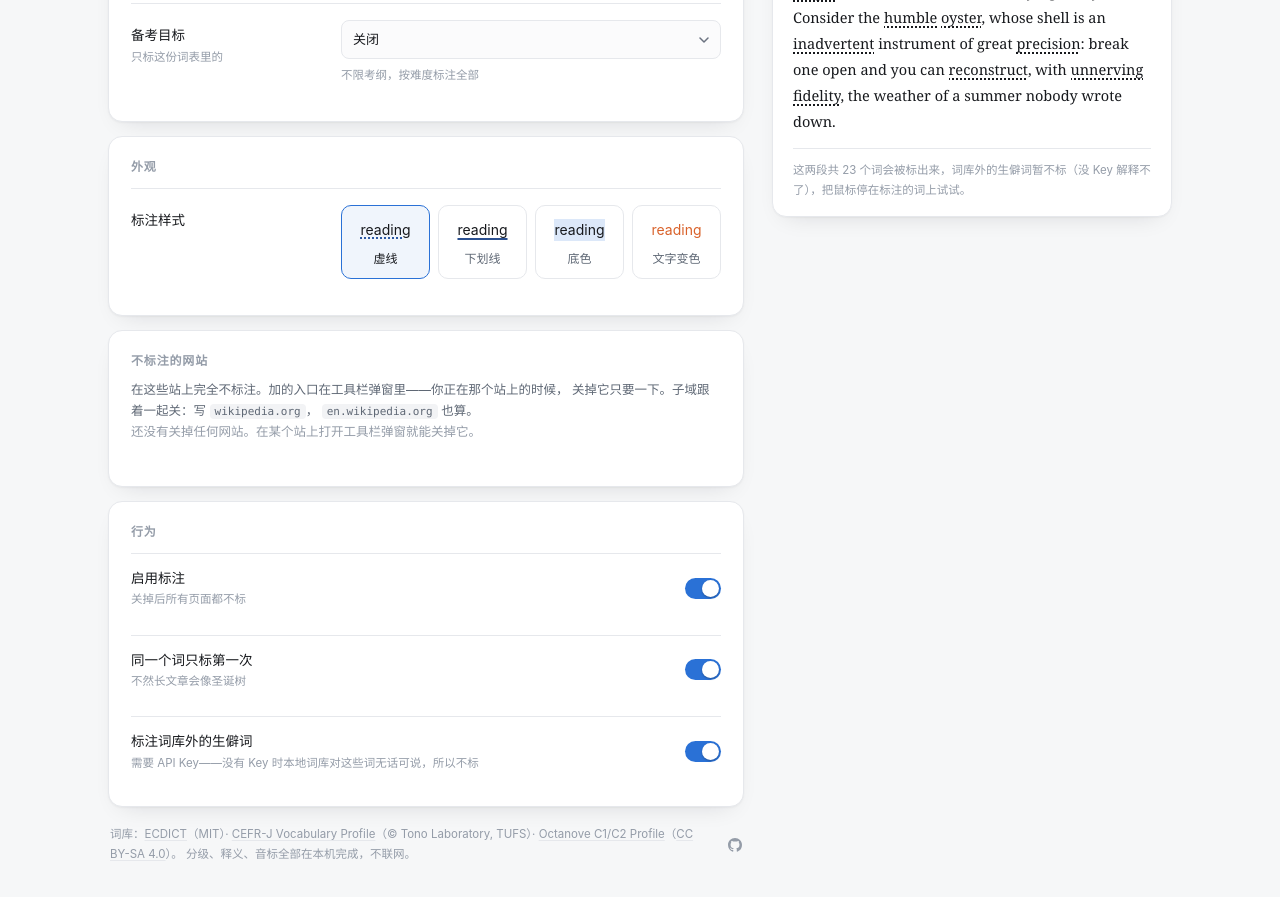
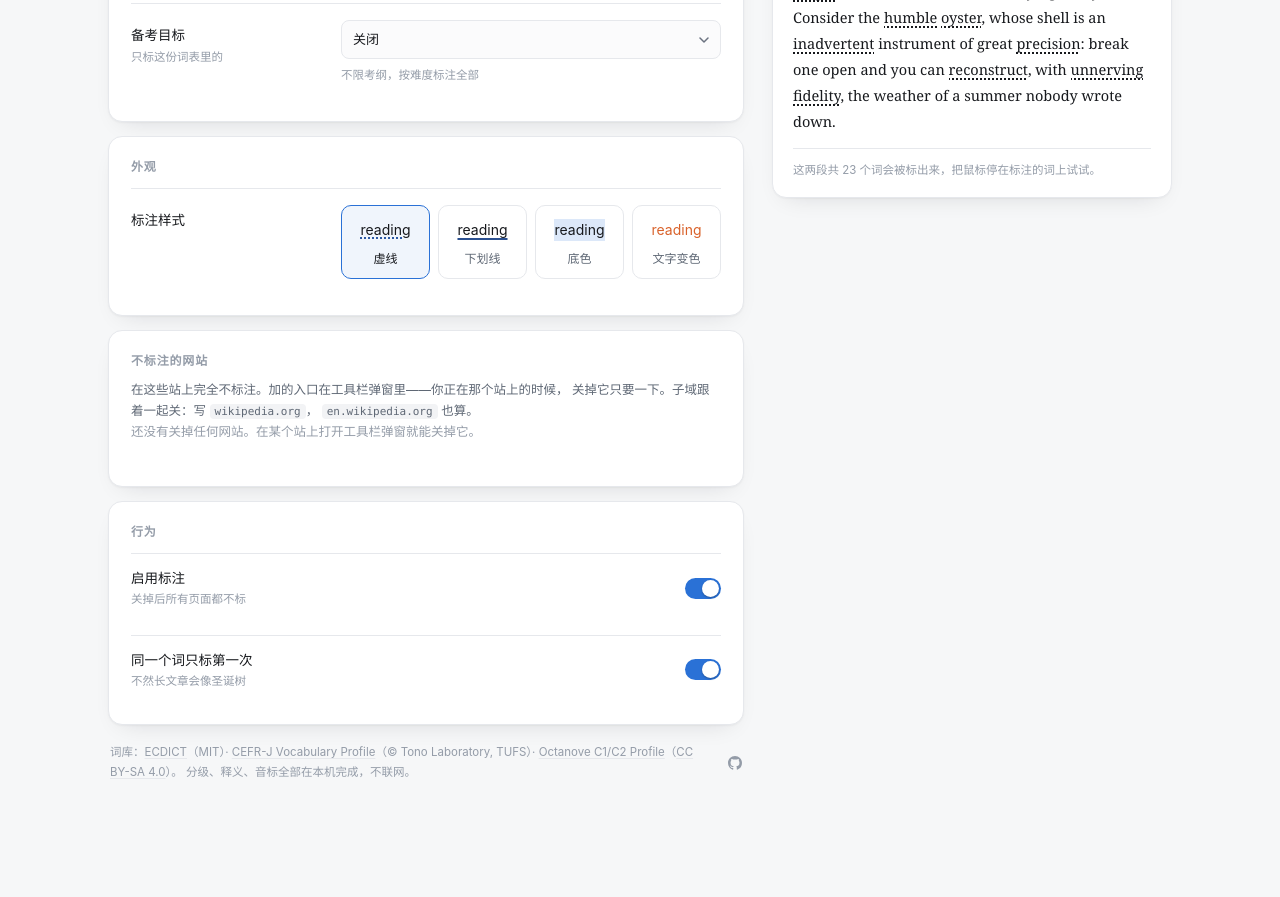
Before and after one commit to ReiAKIraAn/Glint, a website built with Vite: page src/entrypoints/options/index.html in a window 1280 px wide. Shown: the part 437-1334 px from the top of the page. After the commit the page ends 1296 px from the top, so only its background shows below. Built offline with nearby package versions, Linux system fonts and the light colour scheme; what @lobehub/icons-static-svg would draw is missing.

Commit message:
fix(ui): remove unavailable rare-word option

```diff
--- a/src/entrypoints/options/index.html
+++ b/src/entrypoints/options/index.html
@@ -108,10 +108,6 @@
           <label class="toggle">
             <span><b>同一个词只标第一次</b><i>不然长文章会像圣诞树</i></span>
             <input type="checkbox" id="oncePerPage" role="switch" />
-          </label>
-          <label class="toggle">
-            <span><b>标注词库外的生僻词</b><i>需要 API Key——没有 Key 时本地词库对这些词无话可说，所以不标</i></span>
-            <input type="checkbox" id="markUnknown" role="switch" />
           </label>
         </section>
 
--- a/src/entrypoints/options/main.ts
+++ b/src/entrypoints/options/main.ts
@@ -93,7 +93,6 @@ const fields = {
   targetExam: $<HTMLSelectElement>('targetExam'),
   enabled: $<HTMLInputElement>('enabled'),
   oncePerPage: $<HTMLInputElement>('oncePerPage'),
-  markUnknown: $<HTMLInputElement>('markUnknown'),
   aiEnabled: $<HTMLInputElement>('aiEnabled'),
   model: $<HTMLInputElement>('model'),
   modelList: $<HTMLDataListElement>('modelList'),
@@ -138,7 +137,6 @@ function paintForm() {
   fields.targetExam.value = settings.targetExam;
   fields.enabled.checked = settings.enabled;
   fields.oncePerPage.checked = settings.oncePerPage;
-  fields.markUnknown.checked = settings.markUnknown;
   fields.aiEnabled.checked = settings.aiEnabled;
   fields.effort.value = settings.effort;
   fields.extraBody.value = settings.customExtraBody || DEFAULT_EXTRA_BODY_STRING;
@@ -413,7 +411,6 @@ function describe(count: number, canExplain: boolean): string {
   const parts = [`这两段共 ${count} 个词会被标出来`];
   if (settings.passedExam) parts.push(`已减去${EXAM_NAMES[settings.passedExam]}及以下考纲`);
   if (settings.targetExam) parts.push(`已限定在${TARGET_NAMES[settings.targetExam]}词表内`);
-  if (settings.markUnknown && !canExplain) parts.push('词库外的生僻词暂不标（没 Key 解释不了）');
   parts.push('把鼠标停在标注的词上试试');
   return parts.join('，') + '。';
 }
@@ -441,7 +438,6 @@ fields.targetExam.addEventListener('change', async () => {
 for (const [el, key] of [
   [fields.enabled, 'enabled'],
   [fields.oncePerPage, 'oncePerPage'],
-  [fields.markUnknown, 'markUnknown'],
   [fields.aiEnabled, 'aiEnabled'],
 ] as const) {
   el.addEventListener('change', async () => {
```
Also changed, not shown: tests/ui-surface.test.ts (+20 -0 lines).
